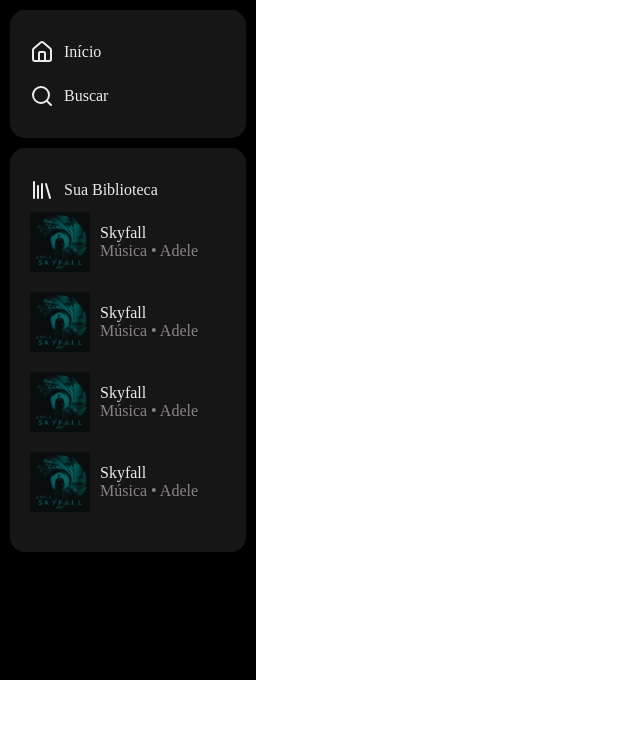
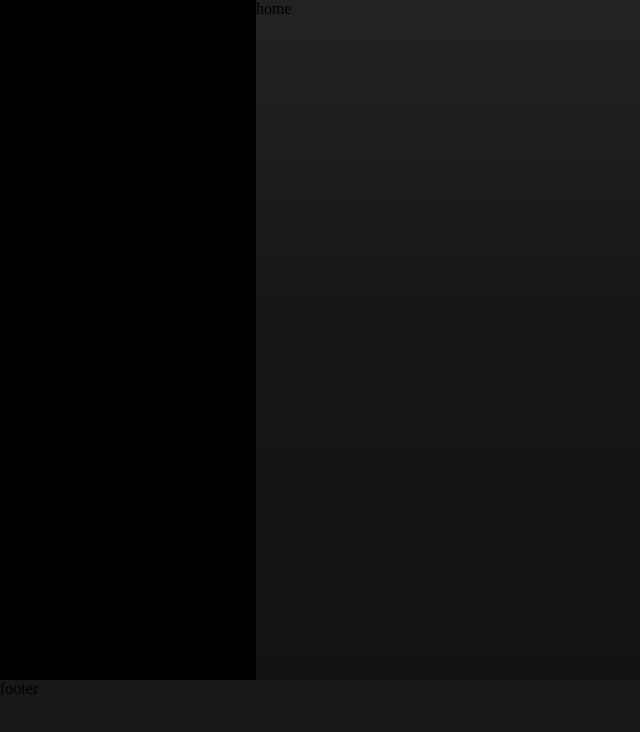
Before and after one commit to k4ik/spotify-ui, a Vue app: page / in a window 1280 px wide. Shown: the top 732 px of the page, without its empty margins (0-640 px from the left). Built offline with nearby package versions, Linux system fonts and the light colour scheme.

Commit message:
feat: style

```diff
--- a/src/App.vue
+++ b/src/App.vue
@@ -1,17 +1,19 @@
 <template>
-  <div>
-    <Navbar />
+  <div class="box">
+    <div class="wrapper">
+      <aside>navbar</aside>
+      <main>home</main>
+    </div>
+    <div class="footer">
+      footer
+    </div>
   </div>
 </template>
 
 <script>
-  import Navbar from "./components/Navbar.vue"
 
   export default {
     name: "App",
-    components: {
-      Navbar
-    }
   }
 </script>
 
@@ -21,4 +23,33 @@
     padding: 0;
     box-sizing: border-box;
   }
+
+  .box {
+    display: flex;
+    flex-direction: column;
+
+    .wrapper {
+      display: flex;
+
+      aside, main {
+        height: 85vh;
+      }
+
+      aside {
+        width: 20%;
+        background-color: black;
+      }
+
+      main {
+        width: 80%;
+        background: linear-gradient(to bottom, #222222, #1F1F1F, #171717, #151515, #131313, #121212, );
+      }
+    }
+
+    .footer {
+      height: 15vh;
+      width: 100%;
+      background-color: #181818;
+    }
+  }
 </style>
--- a/src/components/Navbar.vue
+++ /dev/null
@@ -1,73 +0,0 @@
-<template>
-    <nav class="navbar">
-        <div class="container-navbar">
-            <div class="home-icons">
-                <HomeIcon />
-                <span>Início</span>
-            </div>
-            <div class="home-icons">
-                <SearchIcon />
-                <span>Buscar</span>
-            </div>
-        </div>
-        <div class="container-navbar">
-            <div class="container-library">
-                <div class="home-icons">
-                    <LibraryIcon />
-                    <span>Sua Biblioteca</span>
-                </div>
-            </div>
-            <div class="container-playlist">
-                <PlaylistItem />
-                <PlaylistItem />
-                <PlaylistItem />
-                <PlaylistItem />
-            </div>
-        </div>
-    </nav>
-</template>
-
-<script>
-    import { defineComponent } from "vue";
-    import { Home, Search, Library } from 'lucide-vue-next';
-    import PlaylistItem from "./PlaylistItem.vue";
-
-    export default defineComponent({
-        components: {
-            HomeIcon: Home,
-            SearchIcon: Search,
-            LibraryIcon: Library,
-            PlaylistItem
-        }
-    })
-</script>
-
-<style lang="scss" scoped>
-    @import "../assets/scss/variables";
-
-    .navbar {
-        width: 20%;
-        height: 85vh;
-        background-color: $bg-navbar;
-        padding: 10px;
-        display: flex;
-        flex-direction: column;
-        gap: 10px;
-
-        .container-navbar {
-            background-color: $bg-container-navbar;
-            border-radius: 15px;
-            display: flex;
-            flex-direction: column;
-            padding: 20px;
-            .home-icons {
-                display: flex;
-                align-items: center;
-                gap: 10px;
-                margin: 10px 0;
-                color: $icon-color;
-                font-weight: 500;
-            }
-        }
-    }
-</style>
--- a/src/components/PlaylistItem.vue
+++ /dev/null
@@ -1,44 +0,0 @@
-<template>
-    <div class="playlist-container">
-        <img src="../assets/images/capa-album.jpg" alt="capa do album SkyFall de Adele">
-        <div>
-            <span>Skyfall</span>
-            <span>Música • Adele</span>
-        </div>
-    </div>
-</template>
-
-<script>
-    export default {
-
-    }
-</script>
-
-<style lang="scss" scoped>
-    .playlist-container {
-        display: flex;
-
-        img {
-            width: 60px;
-            height: 60px;
-        }
-
-        div {
-            display: flex;
-            flex-direction: column;
-            justify-content: center;
-            margin-left: 10px;
-            height: 60px;
-            margin-bottom: 20px;
-
-            span {
-                color: #ebebeb;
-
-                &:last-child {
-                    color: #8a8383;
-                }
-            }
-
-        }
-    }
-</style>
```
Also changed, not shown: src/assets/images/spotify-logo.png (added).
